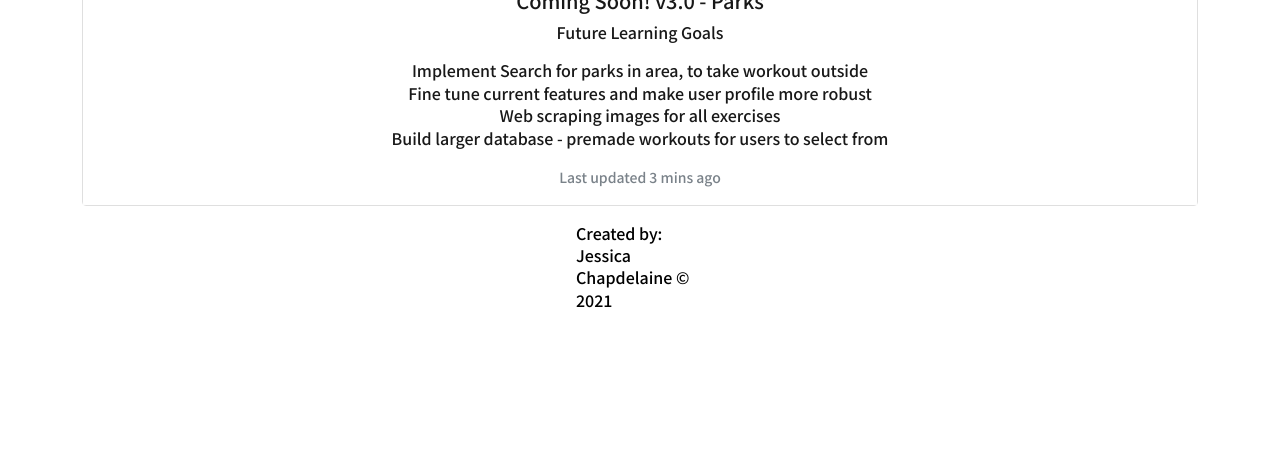
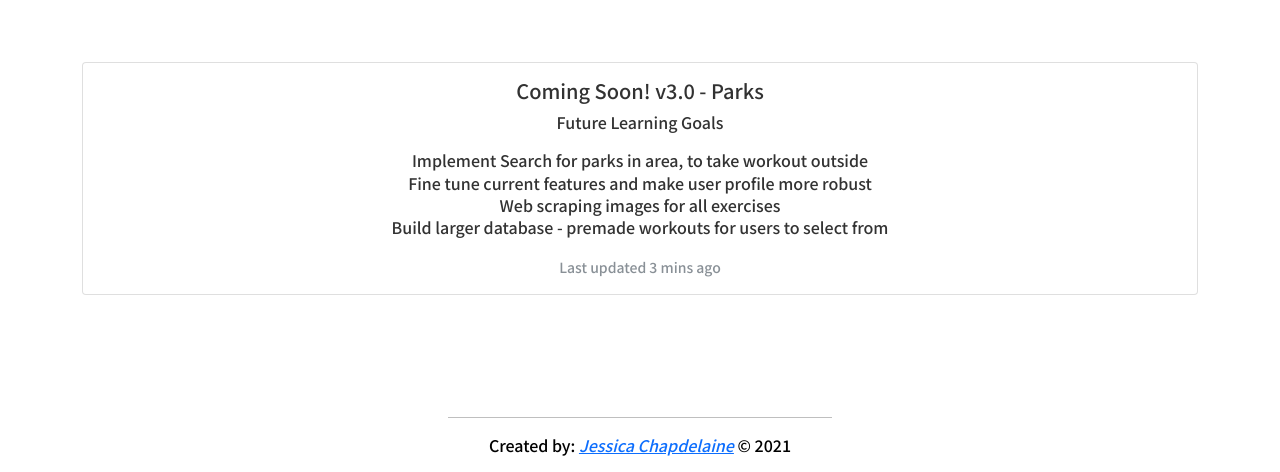
Before and after one commit to Jessica-chap/hb-final-project, a Flask app: page /about in a window 1280 px wide. Shown: the part 652-1124 px from the top of the page. Before the commit the page ends 960 px from the top, so only its background shows below. Run offline with Flask 2, Linux system fonts and the light colour scheme; the visitor is signed in with stand-in values (Sample User, id 1); some libraries are stand-ins or nearby versions.

Commit message:
styling css

```diff
--- a/static/css/style.css
+++ b/static/css/style.css
@@ -4,6 +4,7 @@ font-family: 'Roboto', sans-serif; */
 body {
     font-family: 'Noto Sans JP', sans-serif;
     line-height: 1.4em;
+    min-height: 100%;
 }
 
 
@@ -11,7 +12,7 @@ body {
     margin: 0 auto;
     margin-left: auto;
     margin-right: auto;
-    width: 10%;
+    width: 30%;
     color: black;
   }
   #aboutbg{
@@ -67,19 +68,28 @@ body {
 }
 
 
-.card{
-    height: fit-content;
-    margin-top: auto;
-    margin-bottom: auto;
-    /* width: 400px; */
-    background-color: transparent !important;
-    }
+.name-wkt-card{
+    border-radius: 10pt;
+    border-width: thin;
+    border-color: black;
+}
+
+.profile-card-title{
+    font-size: medium;
+    text-align: center;
+    font-weight: 400;
+    color: #4EBBA2;
+    font-size: xx-large;
+    font-family: 'Roboto', sans-serif;
+}
+
 
 .nanjo-header{
     text-align: center;
     font-size: xxx-large;
     font-family: 'Roboto', sans-serif;
-    font-weight: 500;
+    font-weight: 550;
+    /* font-style: italic; */
 }
 
 .input-group-prepend span{
@@ -98,7 +108,6 @@ box-shadow: 0 0 0 0 !important;
 }
 
 a:link{
-    color: #4EBBA2;
     font-style: italic;
 }
 
@@ -145,7 +154,7 @@ table, th {
     text-align:center;
     font-size: medium;
     font-weight: bold;
-    border-radius: 10px;
+    border-radius: 10pt;
 }
 
 table, td {
--- a/templates/about.html
+++ b/templates/about.html
@@ -2,7 +2,7 @@
 {% block title %}Nanjo: About{% endblock %}
 
 {% block body %}
-
+<br><br>
 <div class="row" id="aboutbg">
     <div class="col-9">
         <p>
@@ -16,43 +16,35 @@
             <ul>
                 <li>Languages/Frameworks- Python, Flask, Javascript, SQLAlchemy, HTML, CSS</li>
                 <li>Databases/Other- PostgreSQL, Jinja, Json</li>
-                <li>Api-<a href="https://wger.de/en/software/api">Wger</a></li>
+                <li>Api-<a href="https://wger.de/en/software/api target="_blank"">Wger</a></li>
             </ul>
             <h4>Contact</h4>
             <p>
                 <ul>
-                    <li><a href="https://www.linkedin.com/in/jessica-chapdelaine/">Linkedin</a></li>
-                    <li><a href="https://github.com/Jessica-chap">GitHub</a></li>
+                    <li><a href="https://www.linkedin.com/in/jessica-chapdelaine/" target="_blank">Linkedin</a></li>
+                    <li><a href="https://github.com/Jessica-chap" target="_blank">GitHub</a></li>
                 </ul>
             </p>
             <p>
                 <h4>Resources</h4>
-                <a href="https://hackbrightacademy.com/">Hackbright Academy</a><br>
-                <a href="https://www.perficient.com/">Perficient</a>
+                <a href="https://hackbrightacademy.com/" target="_blank">Hackbright Academy</a><br>
+                <a href="https://www.perficient.com/" target="_blank">Perficient</a>
             </p>
         </p>
     </div>
 
     <div class="col-3">
         <div class="card" style="width: 18rem; border-color: transparent;">
-            <div class="card-body">
-                <p class="card-text" style="color: black; text-align: center;">
-                                    Nanjo Creator: <br> Jessica Chapdelaine <br>
-
-                  </p>
-              </div>
             <img class="card-img-top" src="../static/img/headshot.jpg" alt="Card image cap">
           </div>
     </div>
-
-
-</div>
+</div><br><br>
 
 <div class="row">
     <div class="col">
         <div class="card mb-3">
-            <div class="card-body" style="background-color: white; color: black;
-                                           opacity: 0.9; ;text-align: center">
+            <div class="card-body" style=" color: black; opacity: 0.8;
+                                           text-align: center">
               <h5 class="card-title">Coming Soon! v3.0 - Parks</h5>
               <p class="card-text">Future Learning Goals
                   <p>
--- a/templates/base.html
+++ b/templates/base.html
@@ -17,6 +17,7 @@
 
     {% block head %}{% endblock %}
   </head>
+
 
   {% if session['user_name'] is not defined or session['user_name'] == None %}
     <body class="homepage-img">
@@ -79,9 +80,10 @@
 
 
       {% block after_body %}{% endblock %}
-    </div>
-    <footer class="base-footer">
-      <p>Created by: Jessica Chapdelaine &copy 2021</p>
+    </div><br><br><br><br>
+    <footer class="base-footer" style="text-align: center;">
+      <hr>
+      <p>Created by: <a href="/about">Jessica Chapdelaine</a> &copy 2021</p>
     </footer>
     </body>
   </body>
--- a/test_data.py
+++ b/test_data.py
@@ -14,7 +14,6 @@ def example_data():
     Exercise.query.delete()
     Workout.query.delete()
     User.query.delete()
-    Weight.query.delete()
 
     jess = User(user_name='jess', password='wifu', user_age='75',
                 user_weight='130', user_zipcode='48189')
```
Also changed, not shown: templates/homepage.html (+6 -5 lines), templates/user_profile.html (+12 -10 lines), static/img/barbell.jpg (deleted), static/img/kettlebell.jpg (deleted), static/img/pushup.jpg (deleted).
